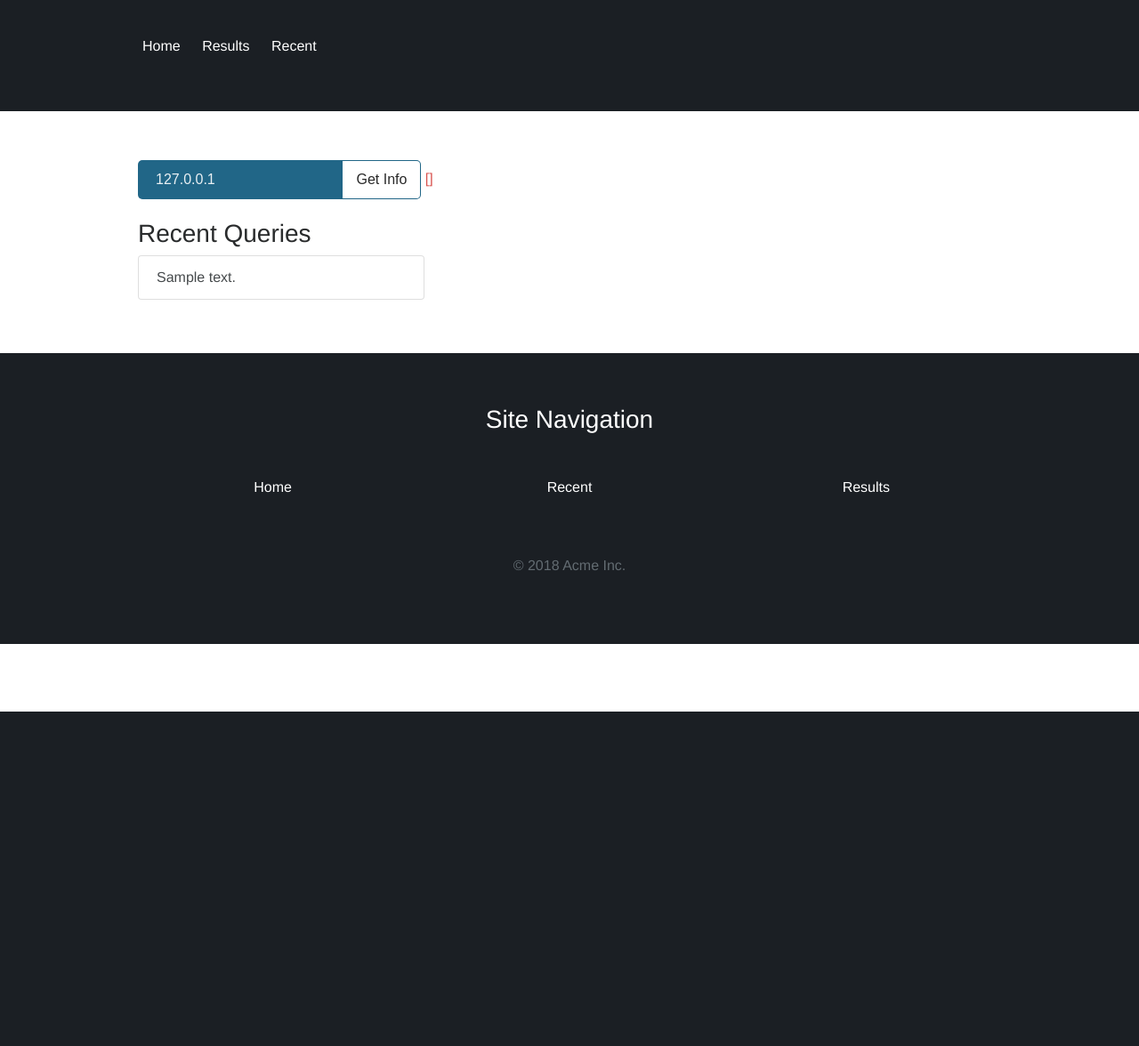
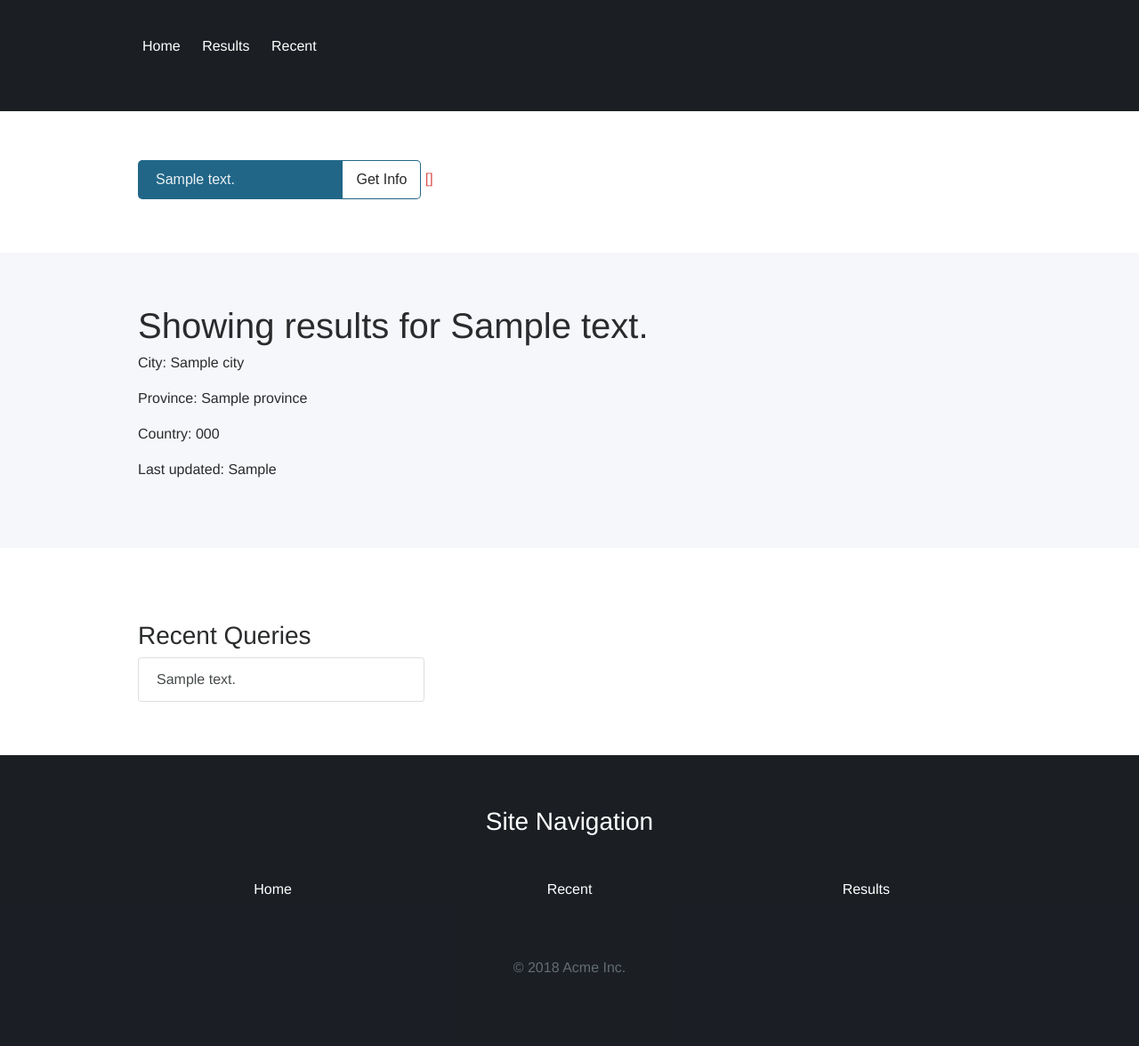
Before and after one commit to sherkt/django-ipapp, a Django app: template djangoip/ipapp/templates/ipapp/home.html in a window 1280 px wide. Shown: the whole page at 89% size. Before the commit the page ends 800 px from the top, so only its background shows below. Run offline with Django 3.2, Linux system fonts and the light colour scheme; the template is opened without the code that fills it: most values are stand-ins (such as "Sample title", 1, 10 or a date in 2020); some libraries are stand-ins or nearby versions.

Commit message:
Removed container from base and added section in home page with results.

```diff
--- a/djangoip/ipapp/templates/ipapp/base.html
+++ b/djangoip/ipapp/templates/ipapp/base.html
@@ -37,9 +37,7 @@
       </div>
     </div>
     <div id="main-content">
-      <div class="container">
-        {% block content %}{% endblock %}
-      </div>
+      {% block content %}{% endblock %}
     </div>
     <div class="footer bg-slate">
       <div class="container">
--- a/djangoip/ipapp/templates/ipapp/home.html
+++ b/djangoip/ipapp/templates/ipapp/home.html
@@ -2,6 +2,7 @@
 
 
 {% block content %}
+<div class="container">
   <div class="row">
     <div class="col-6">
       <div class="ip-form">
@@ -11,14 +12,31 @@
         </div>
         {% endif %}
         <form class="form" action="" method="post">{% csrf_token %}
-        <input type="text" name="ip" placeholder="Enter a single IP address" value="{% if request.POST.ip %}{{ request.POST.ip }}{% elif request.GET.ip %}{{ request.GET.ip }}{% else %}{{ request.META.REMOTE_ADDR }}{% endif %}">
+          <input type="text" name="ip" placeholder="Enter a single IP address" value="{{ ip_address }}">
           <button class="btn btn-square btn-white">Get Info</button>
           <span class="text-danger">{{ form.ip.errors }}</span>
         </form>
       </div>
     </div>
   </div>
+</div>
+{% if data %}
+  <div class="bg-grey">
+    <div class="container">
+      <h1>Showing results for {{ data.ip_address }}</h1>
+      <div class="row">
+        <div class="col-12">
+          <p>City: {{ data.city }}</p>
+          <p>Province: {{ data.province }}</p>
+          <p>Country: {{ data.country_code }}</p>
+          <p>Last updated: {{ data.last_activity }}</p>
+        </div>
+      </div>
+    </div>
+  </div>
+{% endif %}
 {% if queries %}
+  <div class="container">
     <div class="row mt-4">
       <div class="col-6">
         <h3>Recent Queries</h3>
@@ -29,5 +47,6 @@
         </div>
       </div>
     </div>
+  </div>
 {% endif %}
 {% endblock %}
```
Lines whose indentation alone changed are shown as unchanged.
